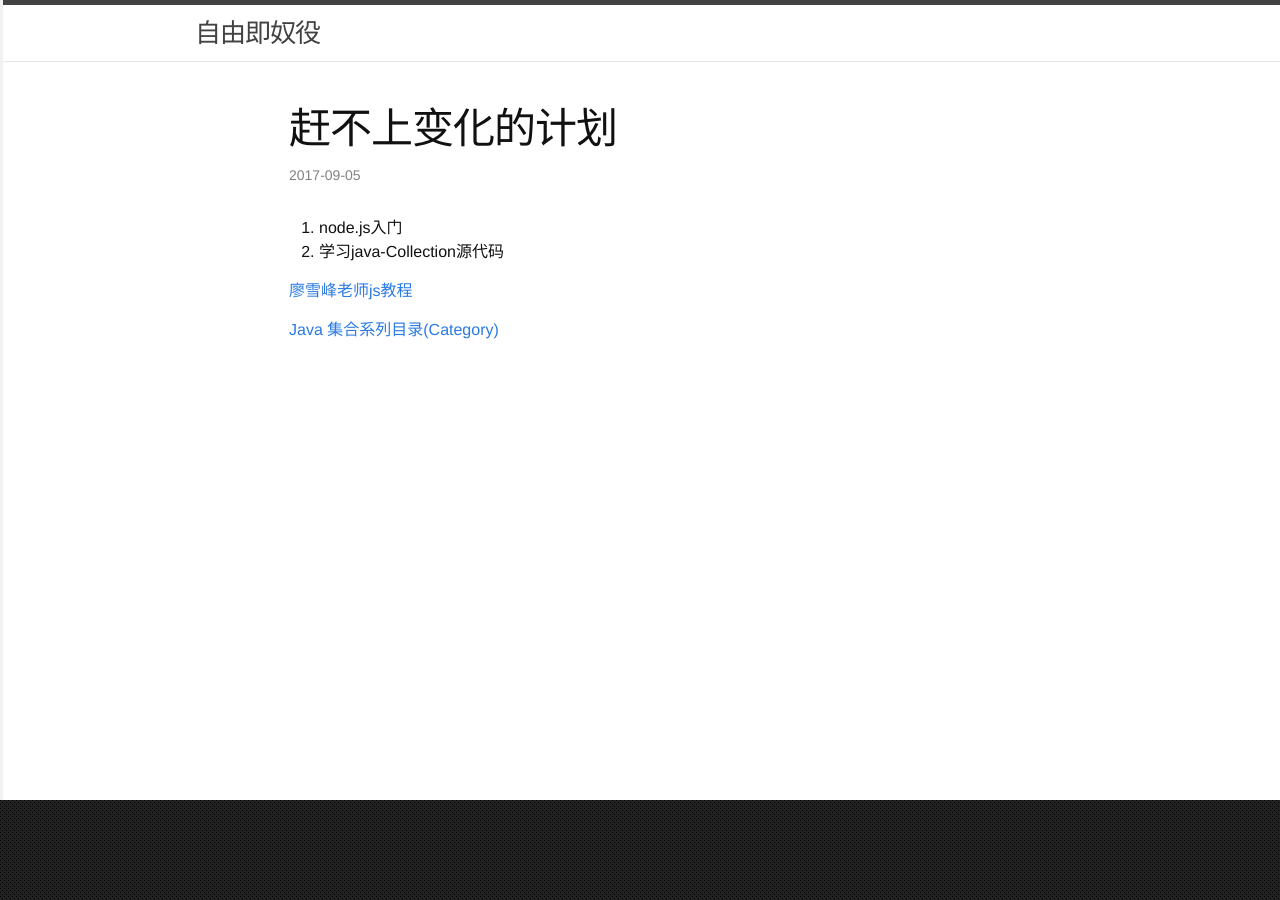
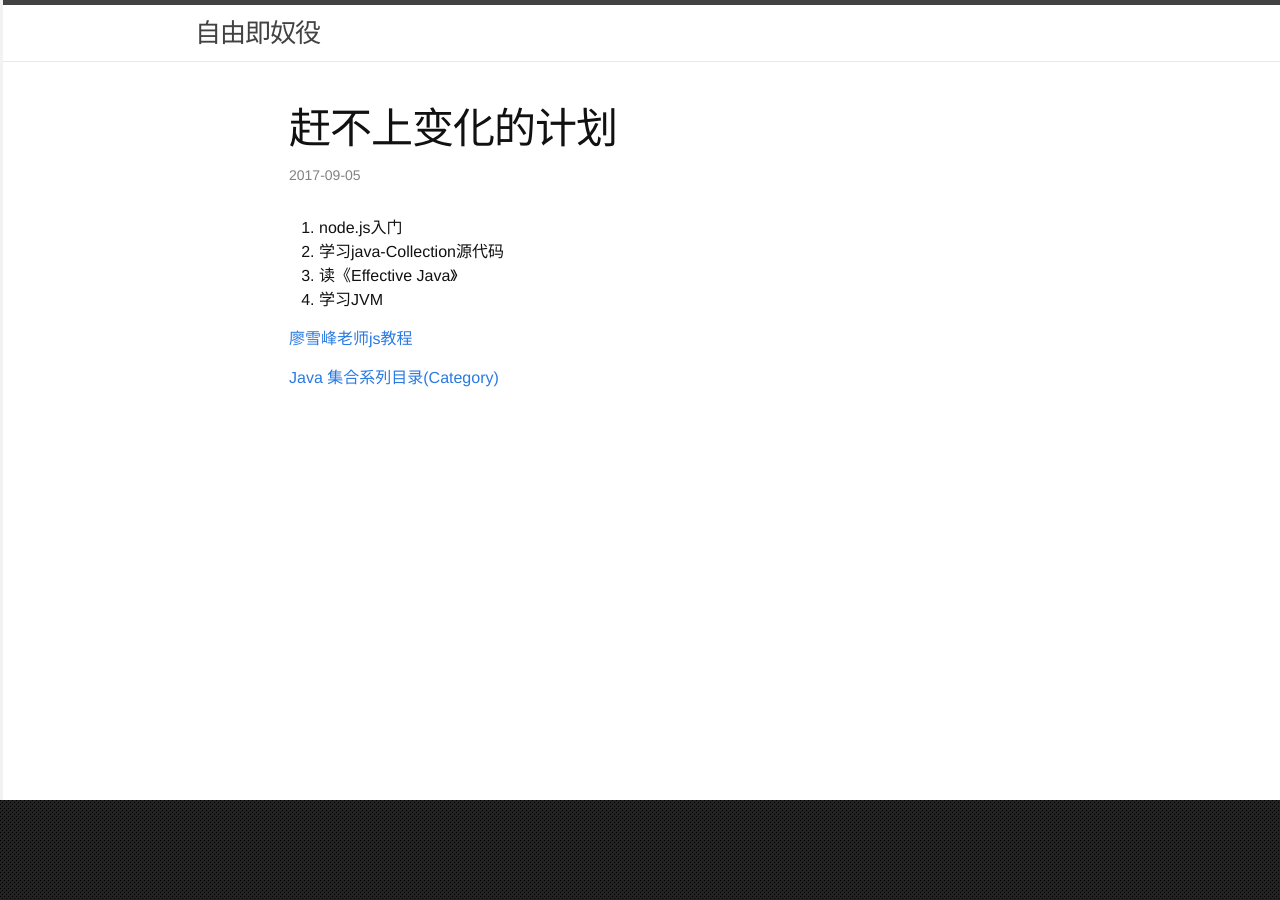
Before and after one commit to wqwljz/killer1994.github.io, a Jekyll site: the page built from _posts/2017-09-05-to-do.md, in a window 1280 px wide. Built offline with Jekyll 4.4.1, drawn with Linux system fonts in a browser that asks for light colours.

Commit message:
add to do 3&4

```diff
--- a/_posts/2017-09-05-to-do.md
+++ b/_posts/2017-09-05-to-do.md
@@ -9,6 +9,8 @@ tags: []
 
 1. node.js入门
 2. 学习java-Collection源代码
+3. 读《Effective Java》
+4. 学习JVM
 
 [廖雪峰老师js教程](https://www.liaoxuefeng.com/wiki/001434446689867b27157e896e74d51a89c25cc8b43bdb3000/001434501245426ad4b91f2b880464ba876a8e3043fc8ef000)
 
```
